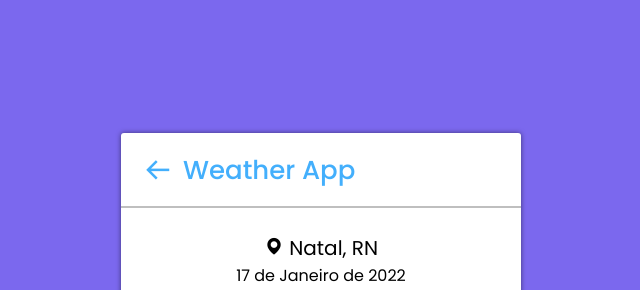
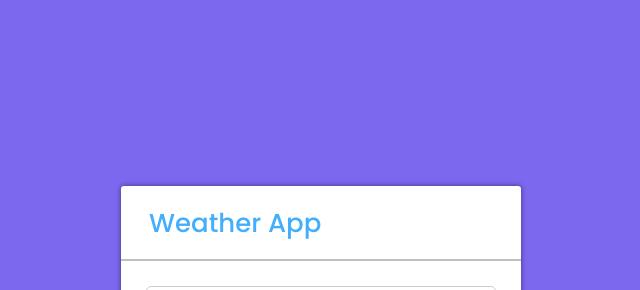
Before and after one commit to davihonorato/weather-app, a plain HTML site: page index.html in a window 1280 px wide. Shown: the part 78-368 px from the top of the page, without its empty margins (319-959 px from the left). Drawn offline with nearby package versions, Linux system fonts and the light colour scheme.

Commit message:
finalizando o HTML e iniciando o código JS

```diff
--- a/index.html
+++ b/index.html
@@ -9,7 +9,7 @@
     <link rel="stylesheet" href="style.css">
 </head>
 <body>
-    <div class="container active">
+    <div class="container">
         <header><i class='bx bx-arrow-back'></i>Weather App</header>
         <section class="input-box">
             <p class="info-text">Por favor, insira uma Cidade válida.</p>
@@ -52,5 +52,7 @@
             </div>
         </section>
     </div>
+
+    <script src="script.js"></script>
 </body>
 </html>
```
